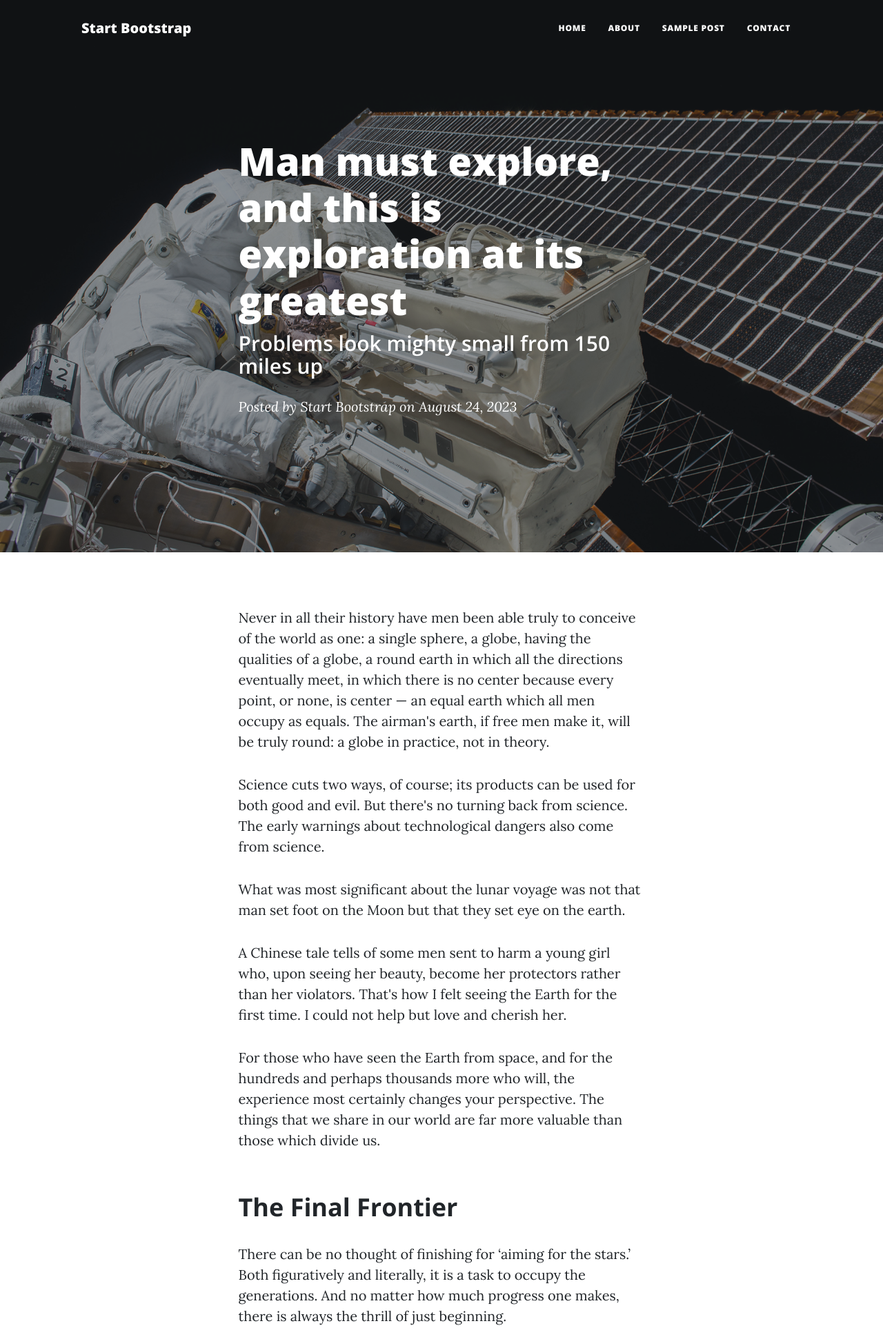
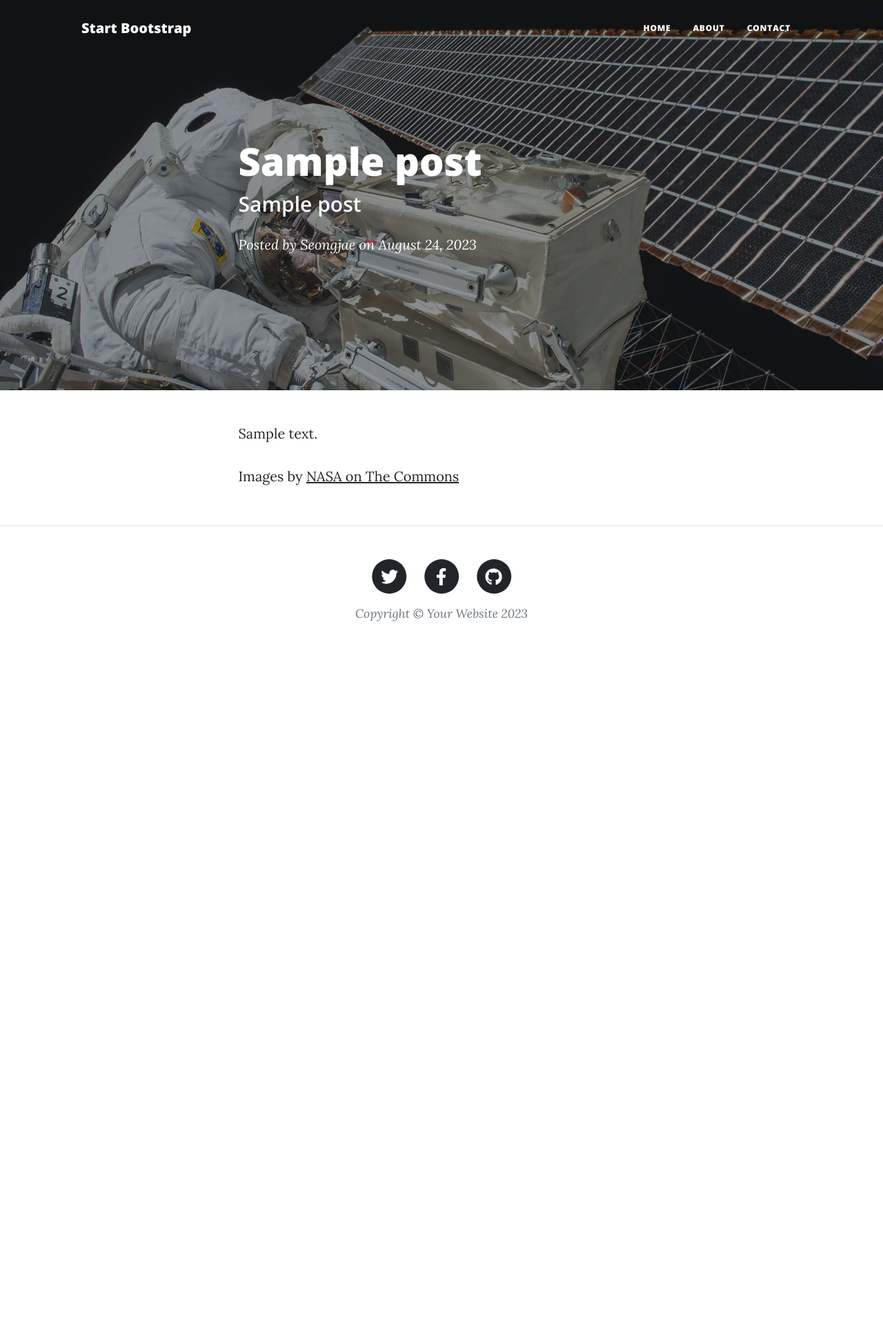
Before and after one commit to SeongjaeHong/BackendStudy, a Flask app: template udemy/sec59-Blog_Capstone/templates/post.html in a window 1280 px wide. Shown: the top 1926 px of the page at 69% size. After the commit the page ends 901 px from the top, so only its background shows below. Run offline with Flask 3, Linux system fonts and the light colour scheme; the template is opened without the code that fills it: most values are stand-ins (such as "Sample title", 1, 10 or a date in 2020); some libraries are stand-ins or nearby versions.

Commit message:
Render an individual page

```diff
--- a/udemy/sec59-Blog_Capstone/main.py
+++ b/udemy/sec59-Blog_Capstone/main.py
@@ -1,18 +1,20 @@
-from flask import Flask, render_template
+from flask import Flask, render_template, request
 import requests
 
 app = Flask(__name__)
+response = requests.get('https://api.npoint.io/495f53c32892edd20f6e')
+posts = response.json()
 
 @app.route('/')
 @app.route('/index.html')
 def main():
-    response = requests.get('https://api.npoint.io/495f53c32892edd20f6e')
-    posts = response.json()
     return render_template('index.html', posts=posts)
 
-@app.route('/post.html')
+@app.route('/post.html', methods=['GET'])
 def page_post():
-    return render_template('post.html')
+    post_id = int(request.args['post_id']) - 1
+    return render_template('post.html',
+                           post=posts[post_id])
 
 @app.route('/about.html')
 def page_about():
--- a/udemy/sec59-Blog_Capstone/templates/index.html
+++ b/udemy/sec59-Blog_Capstone/templates/index.html
@@ -46,7 +46,7 @@
             <!-- Post preview-->
             {% for post in posts: %}
                 <div class="post-preview">
-                    <a href="post.html">
+                    <a href="{{ url_for('page_post', post_id=post.id) }}">
                         <h2 class="post-title">{{ post.title }}</h2>
                         <h3 class="post-subtitle">{{ post.subtitle }}</h3>
                     </a>
--- a/udemy/sec59-Blog_Capstone/templates/post.html
+++ b/udemy/sec59-Blog_Capstone/templates/post.html
@@ -17,34 +17,19 @@
     </head>
     <body>
         <!-- Navigation-->
-        <nav class="navbar navbar-expand-lg navbar-light" id="mainNav">
-            <div class="container px-4 px-lg-5">
-                <a class="navbar-brand" href="index.html">Start Bootstrap</a>
-                <button class="navbar-toggler" type="button" data-bs-toggle="collapse" data-bs-target="#navbarResponsive" aria-controls="navbarResponsive" aria-expanded="false" aria-label="Toggle navigation">
-                    Menu
-                    <i class="fas fa-bars"></i>
-                </button>
-                <div class="collapse navbar-collapse" id="navbarResponsive">
-                    <ul class="navbar-nav ms-auto py-4 py-lg-0">
-                        <li class="nav-item"><a class="nav-link px-lg-3 py-3 py-lg-4" href="index.html">Home</a></li>
-                        <li class="nav-item"><a class="nav-link px-lg-3 py-3 py-lg-4" href="about.html">About</a></li>
-                        <li class="nav-item"><a class="nav-link px-lg-3 py-3 py-lg-4" href="post.html">Sample Post</a></li>
-                        <li class="nav-item"><a class="nav-link px-lg-3 py-3 py-lg-4" href="contact.html">Contact</a></li>
-                    </ul>
-                </div>
-            </div>
-        </nav>
+        {% include "navigation.html" %}
+
         <!-- Page Header-->
         <header class="masthead" style="background-image: url('static/assets/img/post-bg.jpg')">
             <div class="container position-relative px-4 px-lg-5">
                 <div class="row gx-4 gx-lg-5 justify-content-center">
                     <div class="col-md-10 col-lg-8 col-xl-7">
                         <div class="post-heading">
-                            <h1>Man must explore, and this is exploration at its greatest</h1>
-                            <h2 class="subheading">Problems look mighty small from 150 miles up</h2>
+                            <h1>{{ post.title }}</h1>
+                            <h2 class="subheading">{{ post.subtitle }}</h2>
                             <span class="meta">
                                 Posted by
-                                <a href="#!">Start Bootstrap</a>
+                                <a href="#!">Seongjae</a>
                                 on August 24, 2023
                             </span>
                         </div>
@@ -57,26 +42,9 @@
             <div class="container px-4 px-lg-5">
                 <div class="row gx-4 gx-lg-5 justify-content-center">
                     <div class="col-md-10 col-lg-8 col-xl-7">
-                        <p>Never in all their history have men been able truly to conceive of the world as one: a single sphere, a globe, having the qualities of a globe, a round earth in which all the directions eventually meet, in which there is no center because every point, or none, is center — an equal earth which all men occupy as equals. The airman's earth, if free men make it, will be truly round: a globe in practice, not in theory.</p>
-                        <p>Science cuts two ways, of course; its products can be used for both good and evil. But there's no turning back from science. The early warnings about technological dangers also come from science.</p>
-                        <p>What was most significant about the lunar voyage was not that man set foot on the Moon but that they set eye on the earth.</p>
-                        <p>A Chinese tale tells of some men sent to harm a young girl who, upon seeing her beauty, become her protectors rather than her violators. That's how I felt seeing the Earth for the first time. I could not help but love and cherish her.</p>
-                        <p>For those who have seen the Earth from space, and for the hundreds and perhaps thousands more who will, the experience most certainly changes your perspective. The things that we share in our world are far more valuable than those which divide us.</p>
-                        <h2 class="section-heading">The Final Frontier</h2>
-                        <p>There can be no thought of finishing for ‘aiming for the stars.’ Both figuratively and literally, it is a task to occupy the generations. And no matter how much progress one makes, there is always the thrill of just beginning.</p>
-                        <p>There can be no thought of finishing for ‘aiming for the stars.’ Both figuratively and literally, it is a task to occupy the generations. And no matter how much progress one makes, there is always the thrill of just beginning.</p>
-                        <blockquote class="blockquote">The dreams of yesterday are the hopes of today and the reality of tomorrow. Science has not yet mastered prophecy. We predict too much for the next year and yet far too little for the next ten.</blockquote>
-                        <p>Spaceflights cannot be stopped. This is not the work of any one man or even a group of men. It is a historical process which mankind is carrying out in accordance with the natural laws of human development.</p>
-                        <h2 class="section-heading">Reaching for the Stars</h2>
-                        <p>As we got further and further away, it [the Earth] diminished in size. Finally it shrank to the size of a marble, the most beautiful you can imagine. That beautiful, warm, living object looked so fragile, so delicate, that if you touched it with a finger it would crumble and fall apart. Seeing this has to change a man.</p>
-                        <a href="#!"><img class="img-fluid" src="assets/img/post-sample-image.jpg" alt="..." /></a>
-                        <span class="caption text-muted">To go places and do things that have never been done before – that’s what living is all about.</span>
-                        <p>Space, the final frontier. These are the voyages of the Starship Enterprise. Its five-year mission: to explore strange new worlds, to seek out new life and new civilizations, to boldly go where no man has gone before.</p>
-                        <p>As I stand out here in the wonders of the unknown at Hadley, I sort of realize there’s a fundamental truth to our nature, Man must explore, and this is exploration at its greatest.</p>
+                        {{ post.body }}
                         <p>
-                            Placeholder text by
-                            <a href="http://spaceipsum.com/">Space Ipsum</a>
-                            &middot; Images by
+                            Images by
                             <a href="https://www.flickr.com/photos/nasacommons/">NASA on The Commons</a>
                         </p>
                     </div>
```
